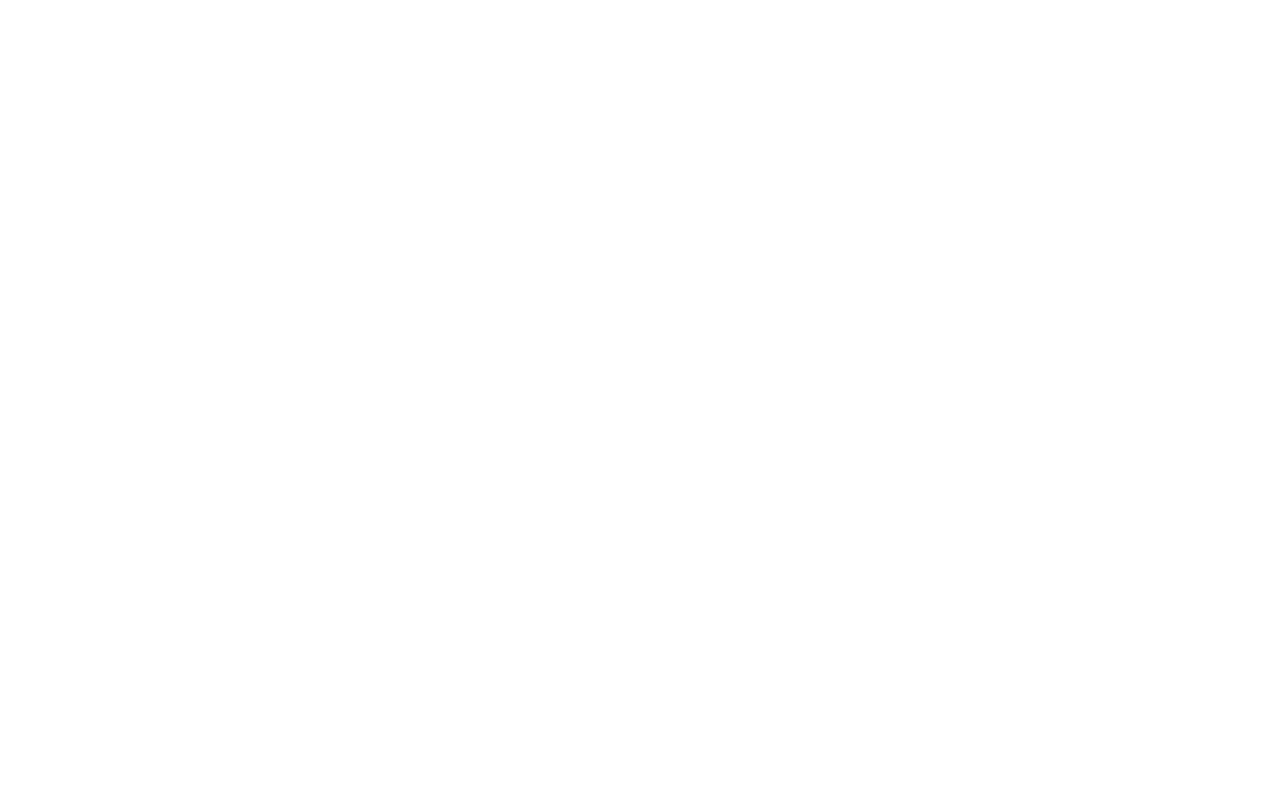
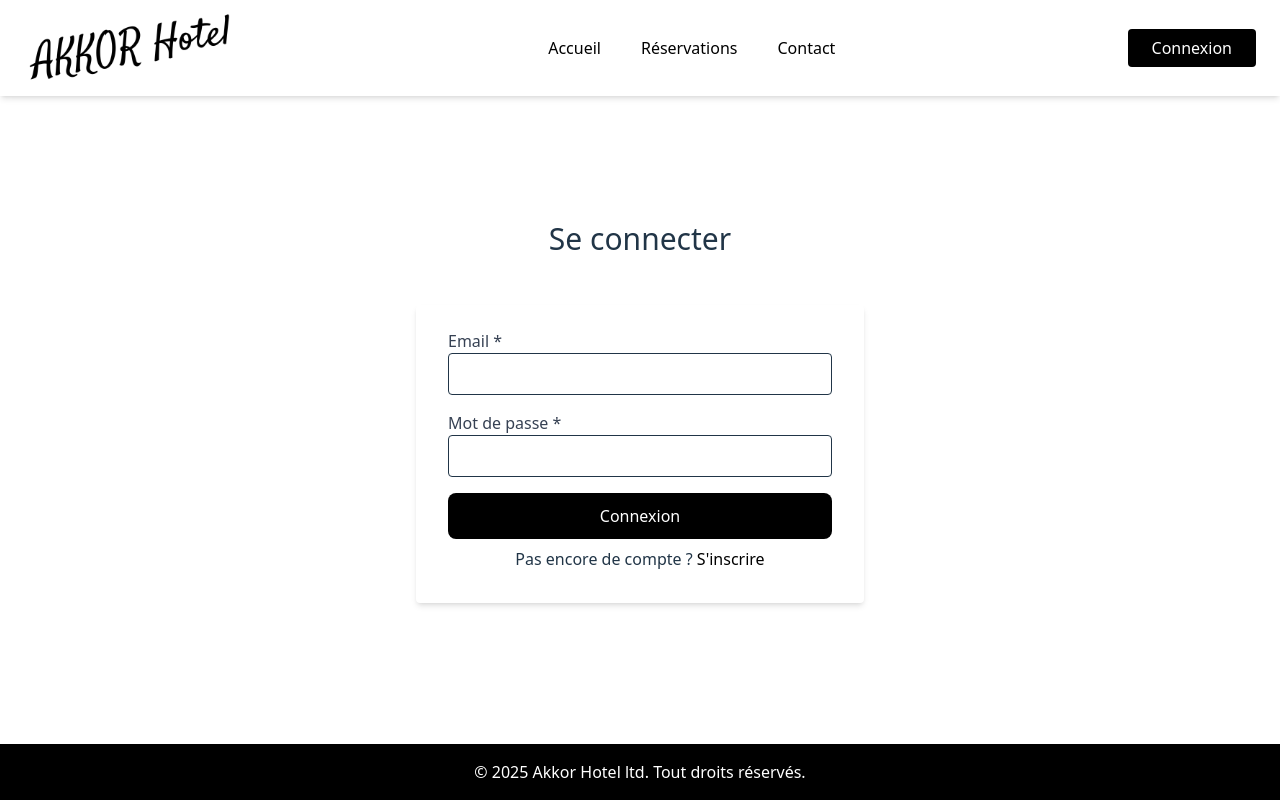
Before and after one commit to jurjerie1/4CITE, a React (Vite) app in the folder Frontend/: page /login in a window 1280 px wide. Before the commit this address had no page. Built offline with nearby package versions, Linux system fonts and the light colour scheme.

Commit message:
Add Login and Register Route to App.tsx

```diff
--- a/Frontend/src/App.tsx
+++ b/Frontend/src/App.tsx
@@ -1,12 +1,16 @@
 import { BrowserRouter as Router, Route, Routes } from 'react-router-dom';
 import Home from './pages/Home';
 import './App.css';
+import Login from './pages/Login';
+import Register from './pages/Register';
 
 function App() {
     return (
         <Router>
             <Routes>
                 <Route path="/" element={<Home />} />
+                <Route path="/login" element={<Login />} />
+                <Route path="/register" element={<Register />} />
             </Routes>
         </Router>
     );
```
